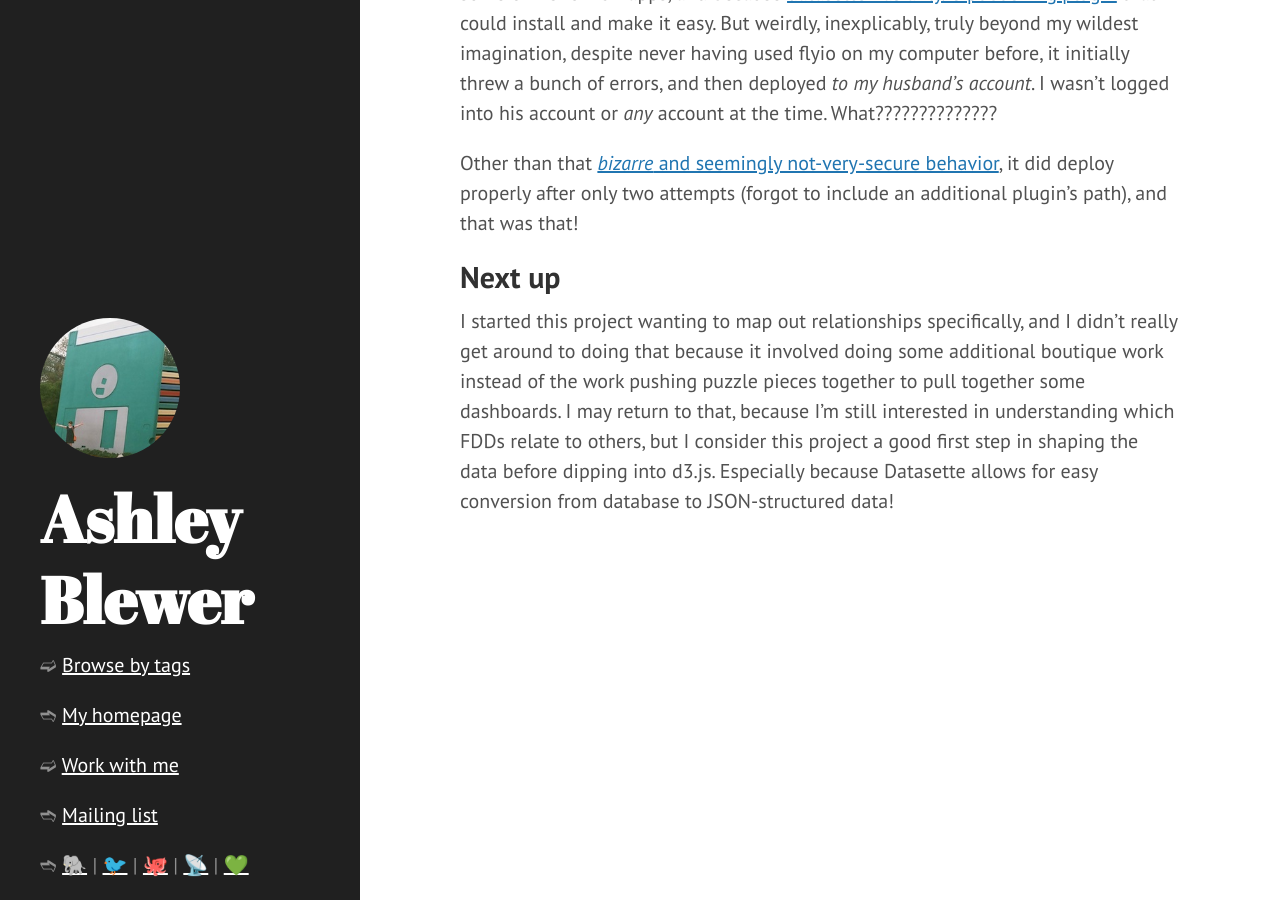
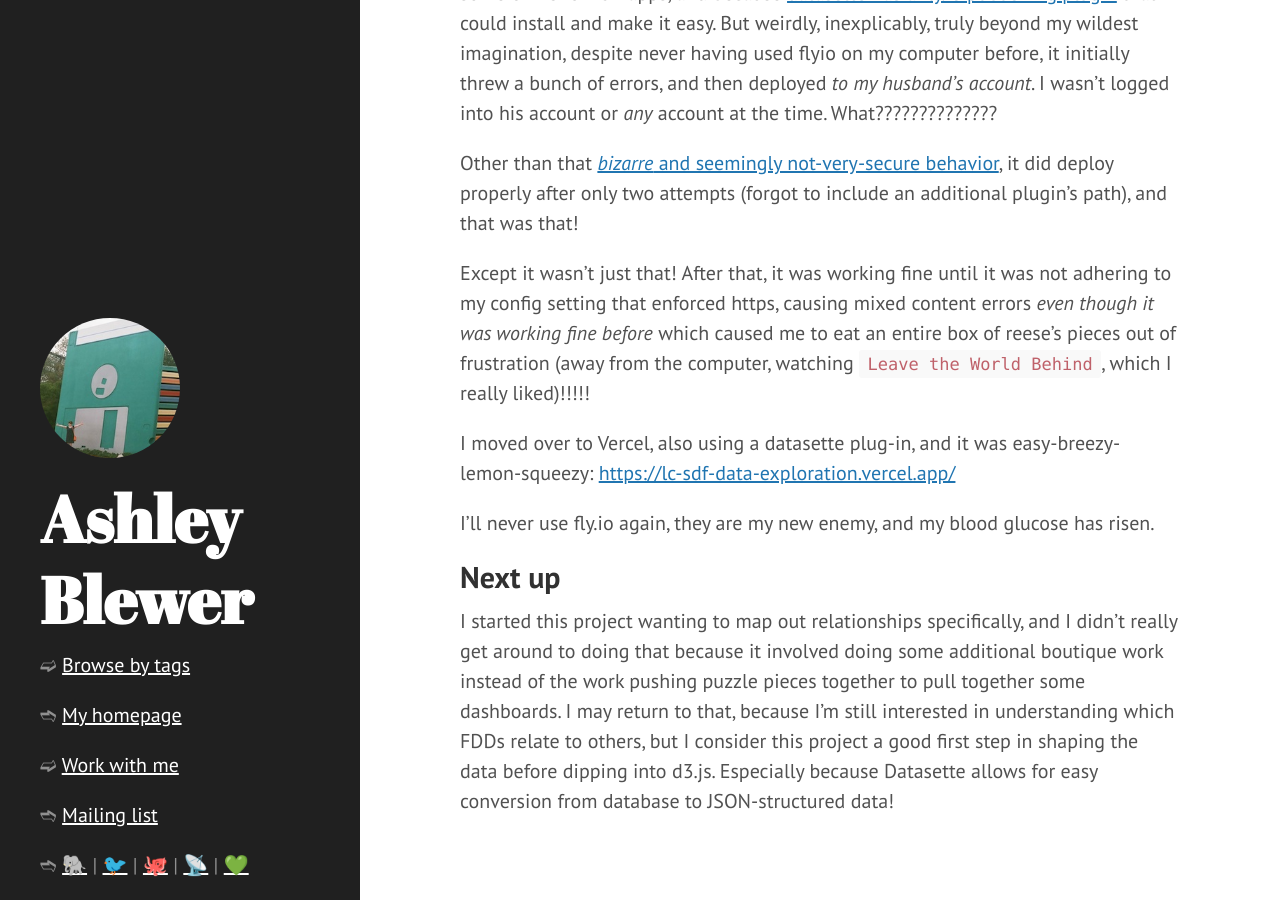
Before and after one commit to ablwr/ablwr.github.io, a Jekyll site: the page built from _posts/2023-12-04-library-of-congress-format-description-visualization.md, in a window 1280 px wide and 900 px high, scrolled down 5952 px. Built offline with Jekyll 4.4.1, drawn with Linux system fonts in a browser that asks for light colours.

Commit message:
add note about how I hate flyio now and vercel is my friend

```diff
--- a/_posts/2023-12-04-library-of-congress-format-description-visualization.md
+++ b/_posts/2023-12-04-library-of-congress-format-description-visualization.md
@@ -186,6 +186,12 @@ Deploying should have been straightforward, but something truly weird happened.
 
 Other than that [_bizarre_ and seemingly not-very-secure behavior](https://community.fly.io/t/users-able-to-deploy-without-running-flyctl-auth-login/17112), it did deploy properly after only two attempts (forgot to include an additional plugin's path), and that was that!
 
+Except it wasn't just that! After that, it was working fine until it was not adhering to my config setting that enforced https, causing mixed content errors _even though it was working fine before_ which caused me to eat an entire box of reese's pieces out of frustration (away from the computer, watching `Leave the World Behind`, which I really liked)!!!!!
+
+I moved over to Vercel, also using a datasette plug-in, and it was easy-breezy-lemon-squeezy: [https://lc-sdf-data-exploration.vercel.app/](https://lc-sdf-data-exploration.vercel.app/)
+
+I'll never use fly.io again, they are my new enemy, and my blood glucose has risen.
+
 ## Next up
 
 I started this project wanting to map out relationships specifically, and I didn't really get around to doing that because it involved doing some additional boutique work instead of the work pushing puzzle pieces together to pull together some dashboards. I may return to that, because I'm still interested in understanding which FDDs relate to others, but I consider this project a good first step in shaping the data before dipping into d3.js. Especially because Datasette allows for easy conversion from database to JSON-structured data!
```
